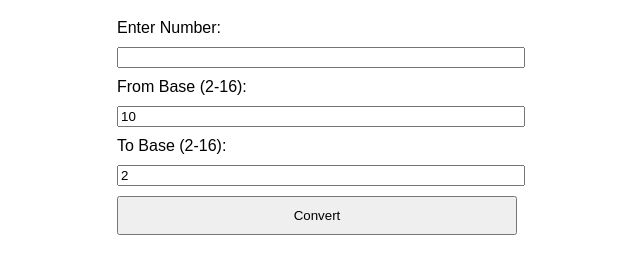
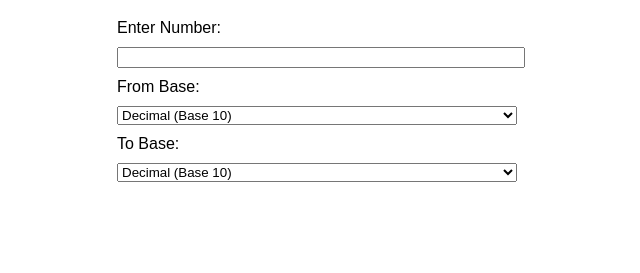
Before and after one commit to JesseCaddell/AD315_assignment_1, a website built with webpack: page index.html in a window 1280 px wide. Shown: the part 89-362 px from the top of the page, without its empty margins (323-963 px from the left). Built offline with nearby package versions, Linux system fonts and the light colour scheme.

Commit message:
Functionality improvements. Live reaction to input and drop down.

```diff
--- a/index.html
+++ b/index.html
@@ -32,13 +32,52 @@
         <label for="numberInput">Enter Number:</label>
         <input type="text" id="numberInput" />
 
-        <label for="fromBase">From Base (2-16):</label>
-        <input type="number" id="fromBase" min="2" max="16" value="10" />
+        <label for="fromBase">From Base:</label>
+        <select id="fromBase">
+            <optgroup label="Common Bases">
+                <option value="2">Binary (Base 2)</option>
+                <option value="8">Octal (Base 8)</option>
+                <option value="10" selected>Decimal (Base 10)</option>
+                <option value="16">Hexadecimal (Base 16)</option>
+            </optgroup>
+            <optgroup label="Other Bases">
+                <option value="3">Base 3</option>
+                <option value="4">Base 4</option>
+                <option value="5">Base 5</option>
+                <option value="6">Base 6</option>
+                <option value="7">Base 7</option>
+                <option value="9">Base 9</option>
+                <option value="11">Base 11</option>
+                <option value="12">Base 12</option>
+                <option value="13">Base 13</option>
+                <option value="14">Base 14</option>
+                <option value="15">Base 15</option>
+            </optgroup>
+        </select>
+        <label for="toBase">To Base:</label>
+        <select id="toBase">
+            <optgroup label="Common Bases">
+                <option value="2">Binary (Base 2)</option>
+                <option value="8">Octal (Base 8)</option>
+                <option value="10" selected>Decimal (Base 10)</option>
+                <option value="16">Hexadecimal (Base 16)</option>
+            </optgroup>
+            <optgroup label="Other Bases">
+                <option value="3">Base 3</option>
+                <option value="4">Base 4</option>
+                <option value="5">Base 5</option>
+                <option value="6">Base 6</option>
+                <option value="7">Base 7</option>
+                <option value="9">Base 9</option>
+                <option value="11">Base 11</option>
+                <option value="12">Base 12</option>
+                <option value="13">Base 13</option>
+                <option value="14">Base 14</option>
+                <option value="15">Base 15</option>
+            </optgroup>
+        </select>
 
-        <label for="toBase">To Base (2-16):</label>
-        <input type="number" id="toBase" min="2" max="16" value="2" />
-
-        <button id="convertButton">Convert</button>
+<!--        <button id="convertButton">Convert</button>-->
 
         <div class="result" id="result"></div>
     </div>
--- a/src/index.ts
+++ b/src/index.ts
@@ -8,13 +8,7 @@ function isValidValueForBase(value: string, base: number): boolean {
         validChars = '0123456789ABCDEF'.slice(0, base);
     }
     const regex = new RegExp(`^[${validChars}]+$`, 'i');
-    // console.log('Validating value:', value, 'for base:', base);
-    // console.log('Valid characters:', validChars);
-    // console.log('Regex pattern:', regex);
-
-    const isValid = regex.test(value);
-    console.log('Is valid:', isValid);
-    return isValid;
+    return regex.test(value);
 }
 
 // Function to convert a number from one base to another
@@ -48,24 +42,33 @@ function convertBase(
     return parsed.toString(to_base).toUpperCase();
 }
 
-// Add event listener to the convert button
-const convertButton = document.getElementById("convertButton") as HTMLButtonElement;
-convertButton.addEventListener("click", handleConversion);
+// // Add event listener to the convert button
+// const convertButton = document.getElementById("convertButton") as HTMLButtonElement;
+// convertButton.addEventListener("click", handleConversion);
+
+
+// Debounce function to limit rate of function calls
+function debounce(func: Function, wait: number) {
+    let timeout: number | undefined;
+    return function (this: any, ...args: any[]) {
+        const context = this; // Capture the context
+        clearTimeout(timeout);
+        timeout = window.setTimeout(() => func.apply(context, args), wait);
+    };
+}
+
+// Declare variables so accessible everywhere
+const numberInput = document.getElementById("numberInput") as HTMLInputElement;
+const fromBaseSelect = document.getElementById("fromBase") as HTMLSelectElement;
+const toBaseSelect = document.getElementById("toBase") as HTMLSelectElement;
+const resultDiv = document.getElementById("result") as HTMLDivElement;
 
 // Function to handles the conversion when the button is clicked
 function handleConversion() {
-    const numberInput = document.getElementById("numberInput") as HTMLInputElement;
-    const fromBaseInput = document.getElementById("fromBase") as HTMLInputElement;
-    const toBaseInput = document.getElementById("toBase") as HTMLInputElement;
-    const resultDiv = document.getElementById("result") as HTMLDivElement;
+    const value = numberInput.value.trim();
+    const fromBase = parseInt(fromBaseSelect.value);
+    const toBase = parseInt(toBaseSelect.value);
 
-    const value = numberInput.value.trim();
-    const fromBase = parseInt(fromBaseInput.value);
-    const toBase = parseInt(toBaseInput.value);
-
-    // console.log('Value:', value);
-    // console.log('From Base:', fromBase);
-    // console.log('To Base:', toBase);
 
     // Validate the bases
     if (
@@ -82,7 +85,7 @@ function handleConversion() {
 
     // Validate the input number
     if (!value) {
-        resultDiv.textContent = 'Please enter a number.';
+        resultDiv.textContent = '';
         return;
     }
 
@@ -98,5 +101,12 @@ function handleConversion() {
     } else {
         resultDiv.textContent = `Result: ${result}`;
     }
+}
 
-}
+// Debounced version of handleConversion
+const debouncedHandleConversion = debounce(handleConversion, 300);
+
+// Event Listeners for input fields and dropdowns
+numberInput.addEventListener("input", handleConversion);
+fromBaseSelect.addEventListener("change", handleConversion);
+toBaseSelect.addEventListener("change", handleConversion);
```
